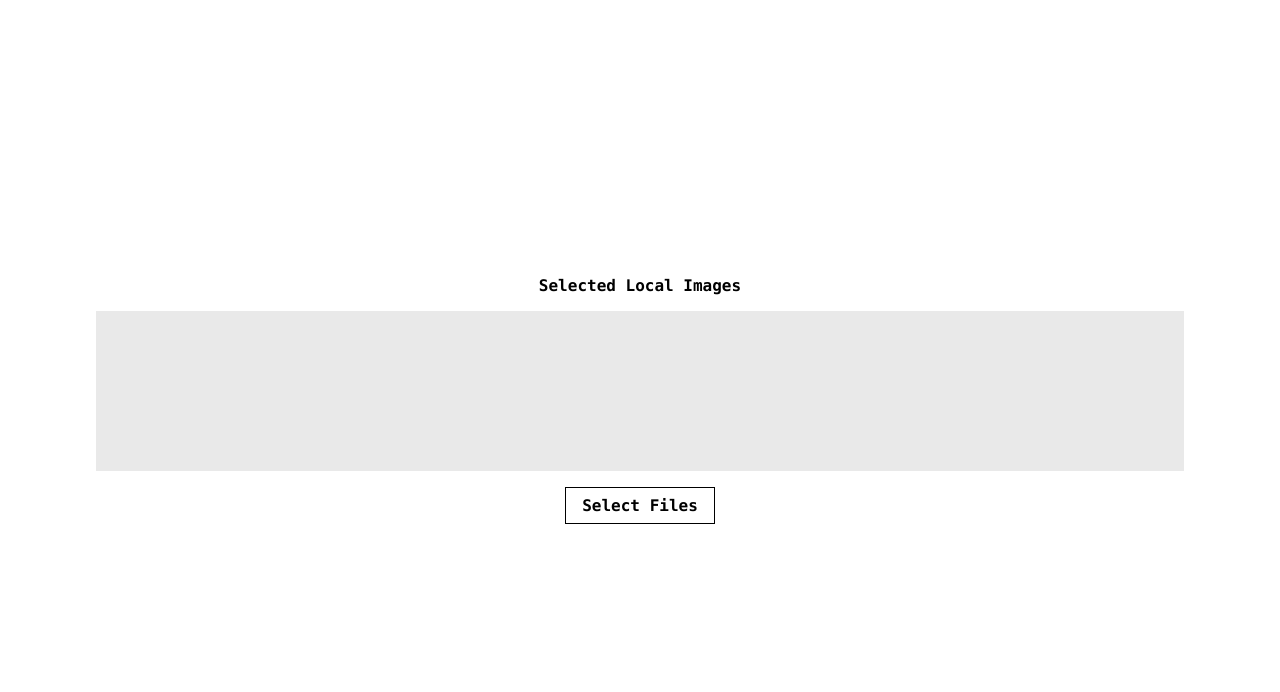
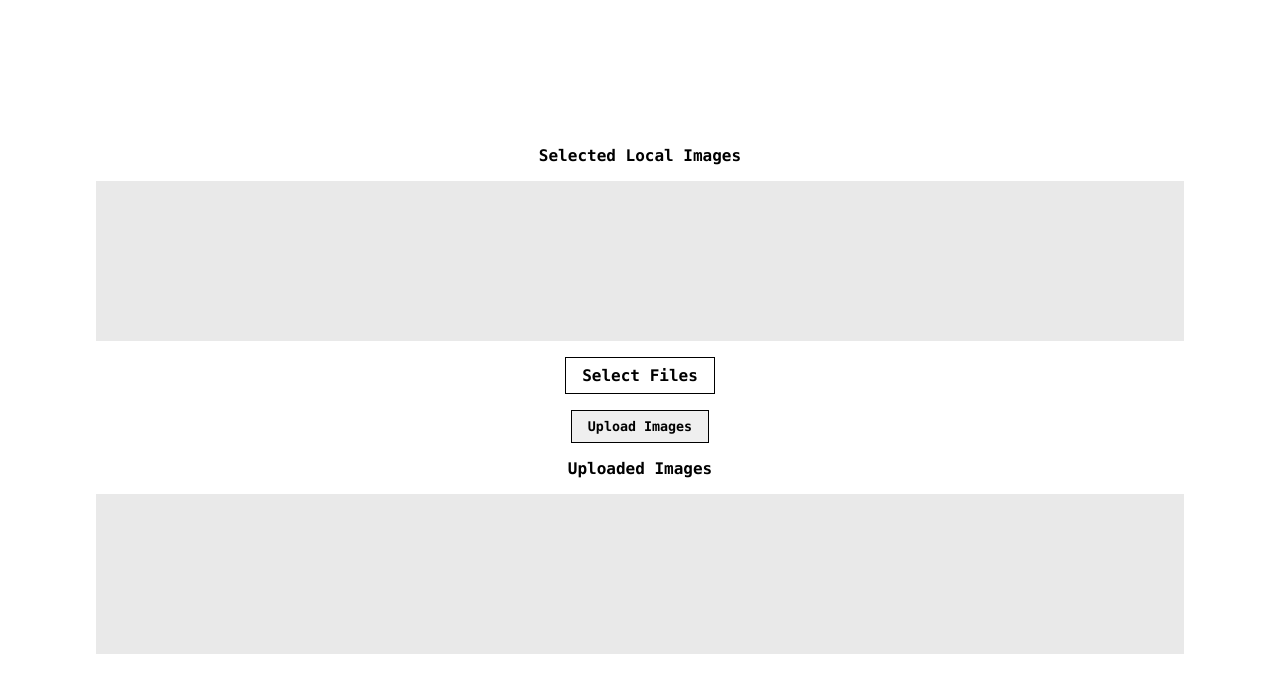
Before and after one commit to kuman514/S3ImageUploadPractice, a Next.js app: page / in a window 1280 px wide. Shown: the top 692 px of the page. Built offline with nearby package versions, Linux system fonts and the light colour scheme.

Commit message:
draft: add upload button & upload images' area

```diff
--- a/app/page.module.css
+++ b/app/page.module.css
@@ -18,7 +18,8 @@
   display: none;
 }
 
-.file-input > label {
+.file-input > label,
+.upload-button {
   display: flex;
 
   padding: 0.5rem 1rem;
--- a/app/page.tsx
+++ b/app/page.tsx
@@ -41,6 +41,12 @@ export default function Home() {
           }}
         />
       </div>
+      <button className={styles['upload-button']}>
+        <span className={styles.code}>Upload Images</span>
+      </button>
+
+      <span className={styles.code}>Uploaded Images</span>
+      <ImageList imageFiles={[]} />
     </main>
   );
 }
```
